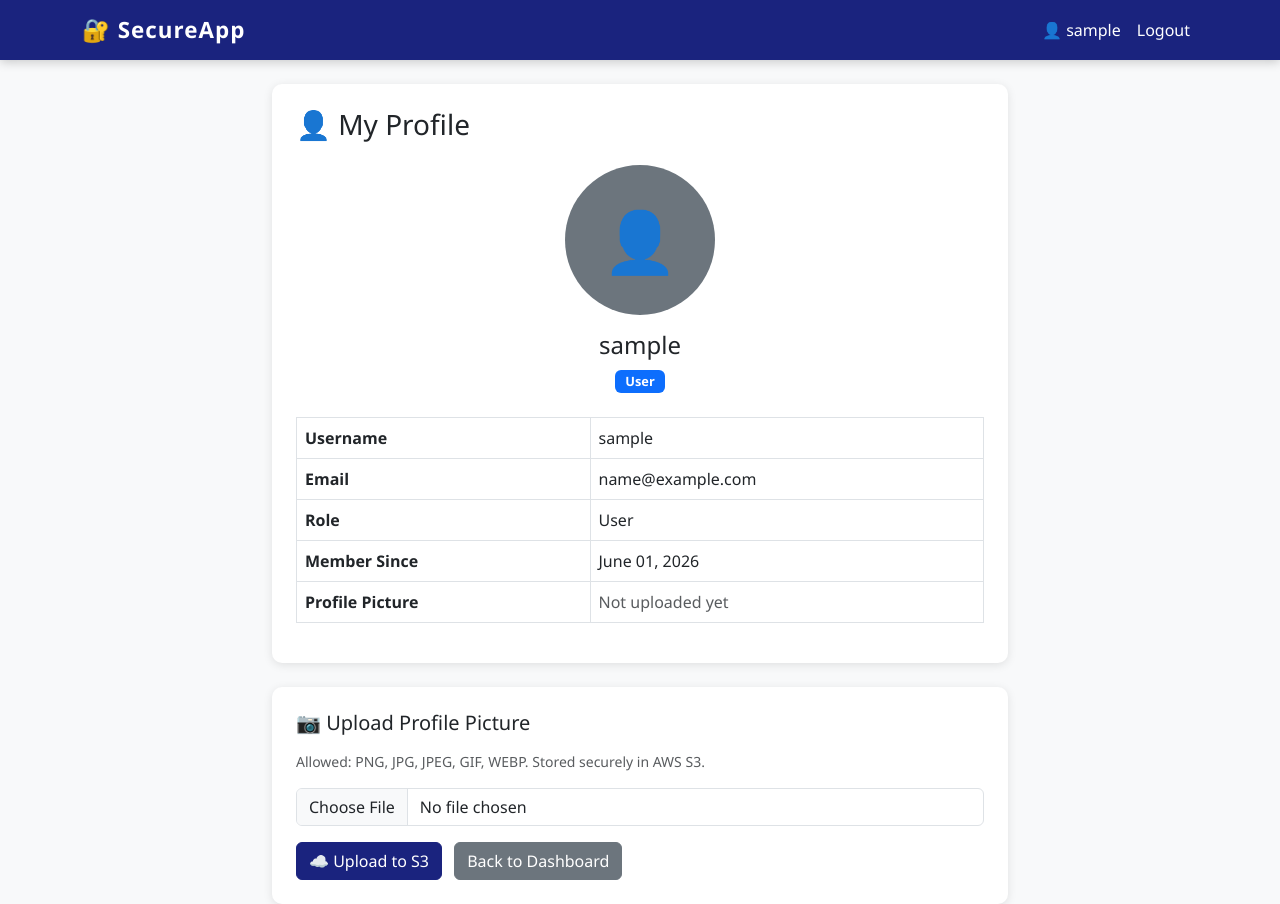
After one commit to Pranavraj5151/cloud-secure-web-app, a Flask app: page /profile in a window 1280 px wide. The commit adds this page. Run offline with Flask 3, Linux system fonts and the light colour scheme; the visitor is signed in with stand-in values (Sample User, id 1).

Commit message:
Add health check, profile picture S3 upload, failed login logging

```diff
--- a/src/app/models.py
+++ b/src/app/models.py
@@ -1,6 +1,11 @@
 from app import db, login_manager, bcrypt
 from flask_login import UserMixin
-from datetime import datetime
+from datetime import datetime, timezone, timedelta
+
+IST = timezone(timedelta(hours=5, minutes=30))
+
+def now_ist():
+    return datetime.now(IST).replace(tzinfo=None)
 
 @login_manager.user_loader
 def load_user(user_id):
@@ -12,7 +17,8 @@ class User(db.Model, UserMixin):
     email = db.Column(db.String(120), unique=True, nullable=False)
     password = db.Column(db.String(200), nullable=False)
     role = db.Column(db.String(20), default='user')
-    created_at = db.Column(db.DateTime, default=datetime.utcnow)
+    profile_picture = db.Column(db.String(500), nullable=True)
+    created_at = db.Column(db.DateTime, default=now_ist)
     tasks = db.relationship('Task', backref='owner', lazy=True)
 
     def set_password(self, password):
@@ -28,5 +34,5 @@ class Task(db.Model):
     status = db.Column(db.String(20), default='pending')
     priority = db.Column(db.String(20), default='medium')
     deadline = db.Column(db.DateTime, nullable=True)
-    created_at = db.Column(db.DateTime, default=datetime.utcnow)
+    created_at = db.Column(db.DateTime, default=now_ist)
     user_id = db.Column(db.Integer, db.ForeignKey('user.id'), nullable=False)
--- a/src/app/routes.py
+++ b/src/app/routes.py
@@ -1,16 +1,29 @@
+import logging
+import boto3
 from datetime import datetime, timezone, timedelta
-from flask import Blueprint, render_template, redirect, url_for, flash, request
+from flask import Blueprint, render_template, redirect, url_for, flash, request, jsonify
 from flask_login import login_user, logout_user, login_required, current_user
+from werkzeug.utils import secure_filename
 from app import db, bcrypt, limiter
 from app.models import User, Task
 from functools import wraps
 
+# Logging setup for security monitoring
+logging.basicConfig(level=logging.INFO)
+logger = logging.getLogger(__name__)
+
 IST = timezone(timedelta(hours=5, minutes=30))
 
 def now_ist():
-    """Return current time in IST as a naive datetime (timezone-stripped),
-    matching how deadlines are stored from the HTML datetime-local input."""
     return datetime.now(IST).replace(tzinfo=None)
+
+# S3 configuration
+S3_BUCKET = 'secureapp-backups-pranav-950639281860-ap-south-1-an'
+S3_REGION = 'ap-south-1'
+ALLOWED_EXTENSIONS = {'png', 'jpg', 'jpeg', 'gif', 'webp'}
+
+def allowed_file(filename):
+    return '.' in filename and filename.rsplit('.', 1)[1].lower() in ALLOWED_EXTENSIONS
 
 main = Blueprint('main', __name__)
 
@@ -23,6 +36,11 @@ def admin_required(f):
             return redirect(url_for('main.dashboard'))
         return f(*args, **kwargs)
     return decorated_function
+
+# Health Check
+@main.route('/health')
+def health():
+    return jsonify({'status': 'healthy', 'app': 'SecureApp', 'version': '1.0'}), 200
 
 # Home
 @main.route('/')
@@ -39,11 +57,9 @@ def register():
         username = request.form.get('username')
         email = request.form.get('email')
         password = request.form.get('password')
-
         if User.query.filter_by(email=email).first():
             flash('Email already registered.', 'danger')
             return redirect(url_for('main.register'))
-
         user = User(username=username, email=email)
         user.set_password(password)
         db.session.add(user)
@@ -64,7 +80,9 @@ def login():
         user = User.query.filter_by(email=email).first()
         if user and user.check_password(password):
             login_user(user)
+            logger.info(f"SUCCESSFUL_LOGIN: email={email} ip={request.remote_addr}")
             return redirect(url_for('main.dashboard'))
+        logger.warning(f"FAILED_LOGIN_ATTEMPT: email={email} ip={request.remote_addr}")
         flash('Invalid email or password.', 'danger')
     return render_template('login.html')
 
@@ -88,6 +106,42 @@ def dashboard():
     tasks = Task.query.filter_by(user_id=current_user.id).all()
     return render_template('dashboard.html', tasks=tasks, now_dt=now_dt)
 
+# Profile page
+@main.route('/profile')
+@login_required
+def profile():
+    return render_template('profile.html')
+
+# Upload profile picture to S3
+@main.route('/profile/upload', methods=['POST'])
+@login_required
+def upload_profile_picture():
+    if 'file' not in request.files:
+        flash('No file selected.', 'danger')
+        return redirect(url_for('main.profile'))
+    file = request.files['file']
+    if file.filename == '':
+        flash('No file selected.', 'danger')
+        return redirect(url_for('main.profile'))
+    if not allowed_file(file.filename):
+        flash('Only image files allowed (png, jpg, jpeg, gif, webp).', 'danger')
+        return redirect(url_for('main.profile'))
+    try:
+        filename = secure_filename(f"profile_{current_user.id}_{file.filename}")
+        s3_key = f"profiles/{filename}"
+        s3 = boto3.client('s3', region_name=S3_REGION)
+        s3.upload_fileobj(file, S3_BUCKET, s3_key,
+                          ExtraArgs={'ContentType': file.content_type})
+        profile_url = f"https://{S3_BUCKET}.s3.{S3_REGION}.amazonaws.com/{s3_key}"
+        current_user.profile_picture = profile_url
+        db.session.commit()
+        flash('Profile picture uploaded successfully to S3!', 'success')
+        logger.info(f"PROFILE_UPLOAD: user={current_user.email} file={filename}")
+    except Exception as e:
+        logger.error(f"S3_UPLOAD_ERROR: user={current_user.email} error={str(e)}")
+        flash('Upload failed. Please try again.', 'danger')
+    return redirect(url_for('main.profile'))
+
 # Add Task
 @main.route('/task/add', methods=['GET', 'POST'])
 @login_required
@@ -101,15 +155,10 @@ def add_task():
         if deadline_str:
             deadline = datetime.strptime(deadline_str, '%Y-%m-%dT%H:%M')
             if deadline <= now_ist().replace(second=0, microsecond=0):
-                flash('Deadline cannot be in the past. Please choose a future date and time.', 'danger')
+                flash('Deadline cannot be in the past.', 'danger')
                 return render_template('add_task.html')
-        task = Task(
-            title=title,
-            description=description,
-            priority=priority,
-            deadline=deadline,
-            user_id=current_user.id
-        )
+        task = Task(title=title, description=description, priority=priority,
+                    deadline=deadline, user_id=current_user.id)
         db.session.add(task)
         db.session.commit()
         flash('Task added successfully!', 'success')
@@ -133,7 +182,7 @@ def edit_task(task_id):
         if deadline_str:
             new_deadline = datetime.strptime(deadline_str, '%Y-%m-%dT%H:%M')
             if new_deadline <= now_ist().replace(second=0, microsecond=0) and task.status != 'completed':
-                flash('Deadline cannot be in the past. Please choose a future date and time.', 'danger')
+                flash('Deadline cannot be in the past.', 'danger')
                 return render_template('edit_task.html', task=task)
             task.deadline = new_deadline
         else:
@@ -165,7 +214,6 @@ def delete_user(user_id):
     if user.role == 'admin':
         flash('Cannot delete admin users.', 'danger')
         return redirect(url_for('main.dashboard'))
-    # Delete user's tasks first
     Task.query.filter_by(user_id=user_id).delete()
     db.session.delete(user)
     db.session.commit()
--- a/src/app/templates/base.html
+++ b/src/app/templates/base.html
@@ -20,7 +20,7 @@
             <a class="navbar-brand fw-bold" href="#">🔐 SecureApp</a>
             <div class="navbar-nav ms-auto">
                 {% if current_user.is_authenticated %}
-                    <span class="nav-link">Hello, {{ current_user.username }}</span>
+                    <a class="nav-link" href="{{ url_for('main.profile') }}">👤 {{ current_user.username }}</a>
                     <a class="nav-link" href="{{ url_for('main.logout') }}">Logout</a>
                 {% else %}
                     <a class="nav-link" href="{{ url_for('main.login') }}">Login</a>
--- /dev/null
+++ b/src/app/templates/profile.html
@@ -0,0 +1,62 @@
+{% extends "base.html" %}
+{% block content %}
+
+<div class="row justify-content-center">
+    <div class="col-md-8">
+
+        <div class="card p-4 mb-4">
+            <h3 class="mb-4">👤 My Profile</h3>
+
+            <div class="text-center mb-4">
+                {% if current_user.profile_picture %}
+                    <img src="{{ current_user.profile_picture }}"
+                         alt="Profile Picture"
+                         class="rounded-circle"
+                         style="width:150px;height:150px;object-fit:cover;border:3px solid #6c757d;">
+                {% else %}
+                    <div class="rounded-circle bg-secondary d-inline-flex align-items-center justify-content-center"
+                         style="width:150px;height:150px;">
+                        <span style="font-size:60px;">👤</span>
+                    </div>
+                {% endif %}
+                <h4 class="mt-3">{{ current_user.username }}</h4>
+                <span class="badge bg-{{ 'danger' if current_user.role == 'admin' else 'primary' }}">
+                    {{ current_user.role | capitalize }}
+                </span>
+            </div>
+
+            <table class="table table-bordered">
+                <tr><th>Username</th><td>{{ current_user.username }}</td></tr>
+                <tr><th>Email</th><td>{{ current_user.email }}</td></tr>
+                <tr><th>Role</th><td>{{ current_user.role | capitalize }}</td></tr>
+                <tr><th>Member Since</th><td>{{ current_user.created_at.strftime('%B %d, %Y') }}</td></tr>
+                <tr>
+                    <th>Profile Picture</th>
+                    <td>
+                        {% if current_user.profile_picture %}
+                            <span class="text-success">✅ Uploaded to AWS S3</span>
+                        {% else %}
+                            <span class="text-muted">Not uploaded yet</span>
+                        {% endif %}
+                    </td>
+                </tr>
+            </table>
+        </div>
+
+        <div class="card p-4">
+            <h5 class="mb-3">📷 Upload Profile Picture</h5>
+            <p class="text-muted small">Allowed: PNG, JPG, JPEG, GIF, WEBP. Stored securely in AWS S3.</p>
+            <form method="POST" action="{{ url_for('main.upload_profile_picture') }}"
+                  enctype="multipart/form-data">
+                <div class="mb-3">
+                    <input type="file" name="file" class="form-control" accept="image/*" required>
+                </div>
+                <button type="submit" class="btn btn-primary">☁️ Upload to S3</button>
+                <a href="{{ url_for('main.dashboard') }}" class="btn btn-secondary ms-2">Back to Dashboard</a>
+            </form>
+        </div>
+
+    </div>
+</div>
+
+{% endblock %}
--- a/src/requirements.txt
+++ b/src/requirements.txt
@@ -26,3 +26,4 @@ gunicorn==21.2.0
 python-dotenv==1.0.0
 pymysql==1.1.0
 cryptography==41.0.0
+boto3==1.34.0
```
Also changed, not shown: 1 other file.
